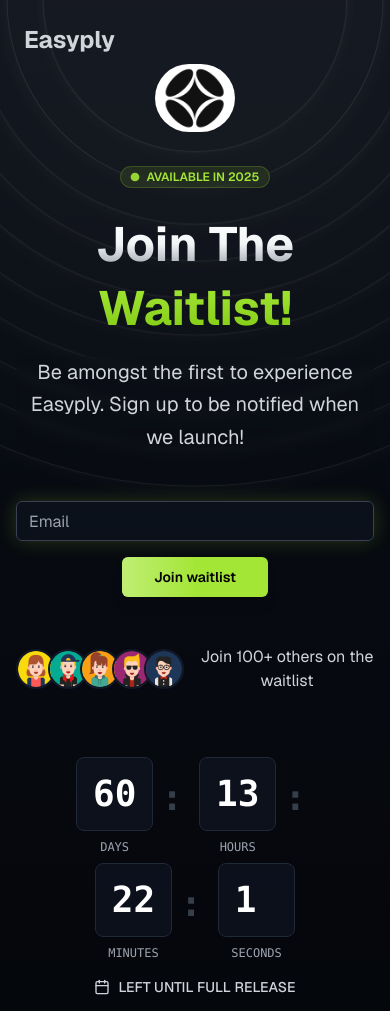
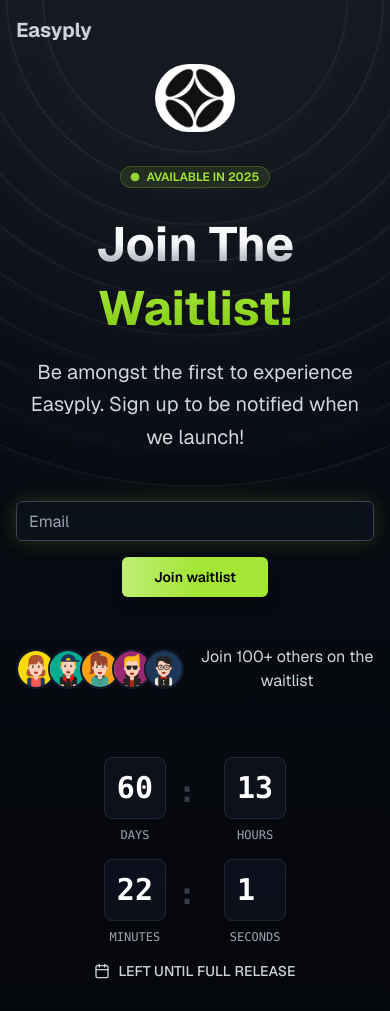
Before and after one commit to techAtEasyply/Waitlist, a Next.js app: page / in a window 390 px wide. Shown: the top 1011 px of the page. Built offline with nearby package versions, Linux system fonts and the light colour scheme.

Commit message:
Update page.tsx

```diff
--- a/app/page.tsx
+++ b/app/page.tsx
@@ -23,6 +23,7 @@ import { HeroVideoDialog } from "@/components/video-box"
 export default function WaitlistPage() {
   const [email, setEmail] = useState("")
   const [showConfetti, setShowConfetti] = useState(false)
+  const [isScrolled, setIsScrolled] = useState(false)
   const [timeLeft, setTimeLeft] = useState({
     days: 60,
     hours: 13,
@@ -33,6 +34,17 @@ export default function WaitlistPage() {
   const { toast } = useToast()
   const { scrollYProgress } = useScroll()
   const backgroundY = useTransform(scrollYProgress, [0, 1], ["0%", "50%"])
+
+  // Handle scroll to hide/show brand name
+  useEffect(() => {
+    const handleScroll = () => {
+      const scrollPosition = window.scrollY
+      setIsScrolled(scrollPosition > 100) // Hide after scrolling 100px
+    }
+
+    window.addEventListener('scroll', handleScroll)
+    return () => window.removeEventListener('scroll', handleScroll)
+  }, [])
 
   // Countdown timer
   useEffect(() => {
@@ -75,27 +87,27 @@ export default function WaitlistPage() {
 
   const faqItems = [
     {
-      question: "What is Wait?",
+      question: "What is Easyply?",
       answer:
-        "Wait is a modern waitlist template designed to help you build anticipation and collect early user signups for your upcoming product or service.",
+        "Easyply is your complete job search companion. We offer AI-powered resume building, ATS score analysis, job matching, interview preparation, and more - all in one platform to streamline your job hunting journey.",
     },
     {
-      question: "What's included in this template?",
+      question: "Is my data secure with Easyply?",
       answer:
-        "The template includes a responsive design, countdown timer, email collection form, FAQ section, and social proof elements.",
+        "Absolutely! We use enterprise-grade security measures to protect your personal information and resume data. Your information is encrypted and stored securely, and we never share your data with third parties without your explicit consent.",
     },
     {
-      question: "How do I customize this template?",
+      question: "Can Easyply help me practice interviews?",
       answer:
-        "You can easily customize colors, fonts, content, and styling through the provided configuration files and component props.",
+        "Yes! Our AI interview simulator conducts realistic mock interviews tailored to your target role. Get instant feedback on your responses, body language, and speaking pace to boost your confidence before the real interview.",
     },
     {
-      question: "Is there support available?",
-      answer: "Yes, we provide comprehensive documentation and community support to help you get started quickly.",
+      question: "Do I need technical skills to use Easyply?",
+      answer: "Not at all! Easyply is designed for job seekers of all backgrounds. Our intuitive interface makes it easy to build resumes, analyze ATS scores, and practice interviews - no technical expertise required.",
     },
     {
-      question: "How much will this cost?",
-      answer: "The template is available for a one-time purchase with lifetime updates and no recurring fees.",
+      question: "What will Easyply cost?",
+      answer: "We're currently in development and will announce our pricing plans closer to launch. Join our waitlist to be among the first to know about our pricing and get exclusive early access benefits.",
     },
   ]
 
@@ -133,14 +145,22 @@ export default function WaitlistPage() {
         }}
       />
 
-      {/* Top Left Brand Name */}
+      {/* Top Left Brand Name - Hides on scroll */}
       <motion.div
-        className="fixed top-6 left-6 z-20"
+        className="fixed top-4 left-4 md:top-6 md:left-6 z-50"
         initial={{ opacity: 0, x: -30 }}
-        animate={{ opacity: 1, x: 0 }}
-        transition={{ duration: 0.8, delay: 0.2 }}
+        animate={{
+          opacity: isScrolled ? 0 : 1,
+          x: isScrolled ? -30 : 0,
+          pointerEvents: isScrolled ? 'none' : 'auto'
+        }}
+        transition={{ duration: 0.3, ease: "easeInOut" }}
+        style={{
+          position: 'fixed',
+          willChange: 'transform, opacity'
+        }}
       >
-        <h1 className="text-2xl font-bold text-gray-300">
+        <h1 className="text-xl md:text-2xl font-bold text-gray-300 select-none">
           Easyply
         </h1>
       </motion.div>
@@ -333,7 +353,129 @@ export default function WaitlistPage() {
             animate={{ opacity: 1, y: 0 }}
             transition={{ duration: 0.8, delay: 1.3 }}
           >
-            <div className="flex justify-center items-center gap-2 text-4xl md:text-6xl font-mono font-bold mb-4 flex-wrap">
+            {/* Mobile Layout (2x2 Grid) */}
+            <div className="block md:hidden">
+              {/* First Row: Days and Hours */}
+              <div className="flex justify-center items-center gap-4 text-3xl sm:text-4xl font-mono font-bold mb-4">
+                {[
+                  { value: timeLeft.days.toString(), label: "DAYS" },
+                  { value: timeLeft.hours.toString().padStart(2, "0"), label: "HOURS" },
+                ].map((item, index) => (
+                  <div key={item.label} className="flex items-center">
+                    <motion.div className="text-center">
+                      <motion.div
+                        className="bg-gray-900/60 rounded-lg p-3 border border-gray-800 backdrop-blur-sm relative overflow-hidden"
+                        whileHover={{
+                          scale: 1.05,
+                          borderColor: "rgb(163 230 53 / 0.5)",
+                          boxShadow: "0 0 30px rgba(163,230,53,0.2)",
+                        }}
+                        initial={{ opacity: 0, y: 20 }}
+                        animate={{ opacity: 1, y: 0 }}
+                        transition={{ duration: 0.5, delay: 1.5 + index * 0.1 }}
+                      >
+                        <div className="relative z-10 flex">
+                          {item.value.split('').map((digit, digitIndex) => (
+                            <div key={digitIndex} className="overflow-hidden">
+                              <AnimatePresence mode="wait">
+                                <motion.span
+                                  key={`${item.label}-${digitIndex}-${digit}`}
+                                  initial={{ y: -30, opacity: 0 }}
+                                  animate={{ y: 0, opacity: 1 }}
+                                  exit={{ y: 30, opacity: 0 }}
+                                  transition={{
+                                    duration: 0.4,
+                                    type: "spring",
+                                    stiffness: 300,
+                                    damping: 25
+                                  }}
+                                  className="block"
+                                >
+                                  {digit}
+                                </motion.span>
+                              </AnimatePresence>
+                            </div>
+                          ))}
+                        </div>
+                      </motion.div>
+                      <div className="text-xs text-gray-400 mt-2 font-medium">{item.label}</div>
+                    </motion.div>
+                    {index < 1 && (
+                      <motion.div
+                        className="text-gray-600 mx-3 text-3xl sm:text-4xl font-mono flex items-center justify-center"
+                        animate={{ opacity: [1, 0.5, 1] }}
+                        transition={{ duration: 1, repeat: Number.POSITIVE_INFINITY }}
+                        style={{ lineHeight: 1, height: "fit-content", transform: "translateY(-8px)" }}
+                      >
+                        :
+                      </motion.div>
+                    )}
+                  </div>
+                ))}
+              </div>
+
+              {/* Second Row: Minutes and Seconds */}
+              <div className="flex justify-center items-center gap-4 text-3xl sm:text-4xl font-mono font-bold mb-4">
+                {[
+                  { value: timeLeft.minutes.toString().padStart(2, "0"), label: "MINUTES" },
+                  { value: timeLeft.seconds.toString().padStart(2, "0"), label: "SECONDS" },
+                ].map((item, index) => (
+                  <div key={item.label} className="flex items-center">
+                    <motion.div className="text-center">
+                      <motion.div
+                        className="bg-gray-900/60 rounded-lg p-3 border border-gray-800 backdrop-blur-sm relative overflow-hidden"
+                        whileHover={{
+                          scale: 1.05,
+                          borderColor: "rgb(163 230 53 / 0.5)",
+                          boxShadow: "0 0 30px rgba(163,230,53,0.2)",
+                        }}
+                        initial={{ opacity: 0, y: 20 }}
+                        animate={{ opacity: 1, y: 0 }}
+                        transition={{ duration: 0.5, delay: 1.7 + index * 0.1 }}
+                      >
+                        <div className="relative z-10 flex">
+                          {item.value.split('').map((digit, digitIndex) => (
+                            <div key={digitIndex} className="overflow-hidden">
+                              <AnimatePresence mode="wait">
+                                <motion.span
+                                  key={`${item.label}-${digitIndex}-${digit}`}
+                                  initial={{ y: -30, opacity: 0 }}
+                                  animate={{ y: 0, opacity: 1 }}
+                                  exit={{ y: 30, opacity: 0 }}
+                                  transition={{
+                                    duration: 0.4,
+                                    type: "spring",
+                                    stiffness: 300,
+                                    damping: 25
+                                  }}
+                                  className="block"
+                                >
+                                  {digit}
+                                </motion.span>
+                              </AnimatePresence>
+                            </div>
+                          ))}
+                        </div>
+                      </motion.div>
+                      <div className="text-xs text-gray-400 mt-2 font-medium">{item.label}</div>
+                    </motion.div>
+                    {index < 1 && (
+                      <motion.div
+                        className="text-gray-600 mx-3 text-3xl sm:text-4xl font-mono flex items-center justify-center"
+                        animate={{ opacity: [1, 0.5, 1] }}
+                        transition={{ duration: 1, repeat: Number.POSITIVE_INFINITY }}
+                        style={{ lineHeight: 1, height: "fit-content", transform: "translateY(-8px)" }}
+                      >
+                        :
+                      </motion.div>
+                    )}
+                  </div>
+                ))}
+              </div>
+            </div>
+
+            {/* Desktop Layout (Single Row) */}
+            <div className="hidden md:flex justify-center items-center gap-2 text-4xl md:text-6xl font-mono font-bold mb-4 flex-wrap">
               {[
                 { value: timeLeft.days.toString(), label: "DAYS" },
                 { value: timeLeft.hours.toString().padStart(2, "0"), label: "HOURS" },
@@ -392,6 +534,7 @@ export default function WaitlistPage() {
                 </div>
               ))}
             </div>
+
             <motion.div
               className="flex items-center justify-center gap-2 text-gray-300"
               initial={{ opacity: 0 }}
@@ -476,7 +619,7 @@ export default function WaitlistPage() {
                   viewport={{ once: true }}
                 >
                   <TextGenerateEffect
-                    words="Everything you need to know about the Wait template. Find answers to the most common questions below."
+                    words="Everything you need to know about Easyply. Find answers to the most common questions below."
                   />
                 </motion.div>
               </motion.div>
```
